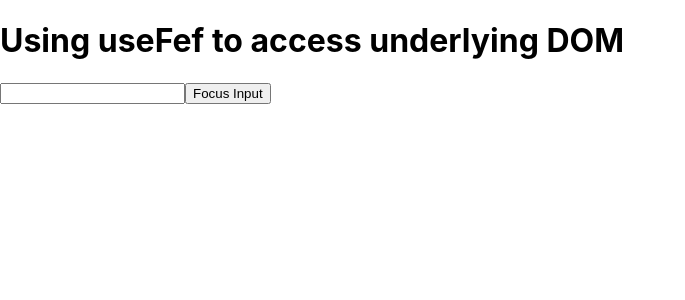
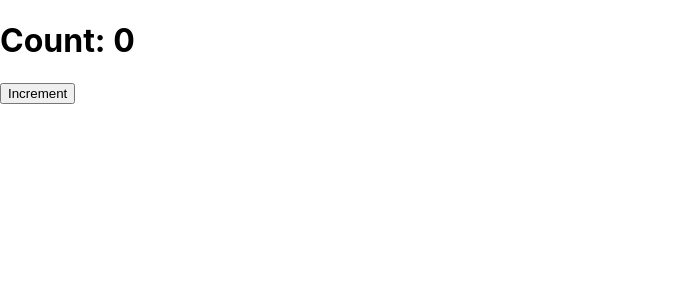
Before and after one commit to Waiyan64/my-first-react-app, a React (Create React App) app: page / in a window 1280 px wide. Shown: the top 300 px of the page, without its empty margins (0-685 px from the left). Built offline with nearby package versions, Linux system fonts and the light colour scheme.

Commit message:
Custom Hook

```diff
--- a/src/App.js
+++ b/src/App.js
@@ -1,21 +1,22 @@
 import React from "react";
+import { useState } from "react";
+import useConsoleLog from "./useConsoleLog";
 
 function App() {
-  const formInputRef = React.useRef(null);
-  const focusInput = () => {
-    formInputRef.current.focus();
+  const [value, setValue] = useState(0);
+  useConsoleLog(value);
+  const increment = () => {
+    setValue(prevValue => prevValue + 1)
   }
 
+  return (
+    <div>
+      <h1>Count: {value}</h1>
+      <button onClick={increment}>Increment</button>
+    </div>
 
-return (
-  <>
-    <h1>Using useFef to access underlying DOM</h1>
-    <input ref={formInputRef} type="text" />
-    <button onClick={focusInput}>
-      Focus Input
-    </button>
-  </>
-)
+  )
+
 }
 
 
--- /dev/null
+++ b/src/useConsoleLog.js
@@ -0,0 +1,10 @@
+import { useEffect } from "react";
+
+function useConsoleLog (varName) {
+    useEffect(() => {
+        console.log(varName);
+    }, [varName]);
+
+}
+
+export default useConsoleLog;
```
